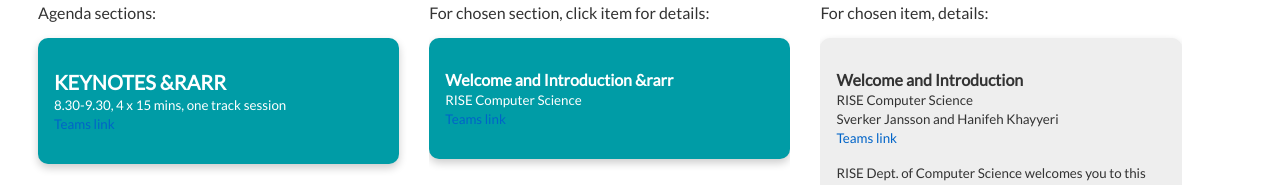
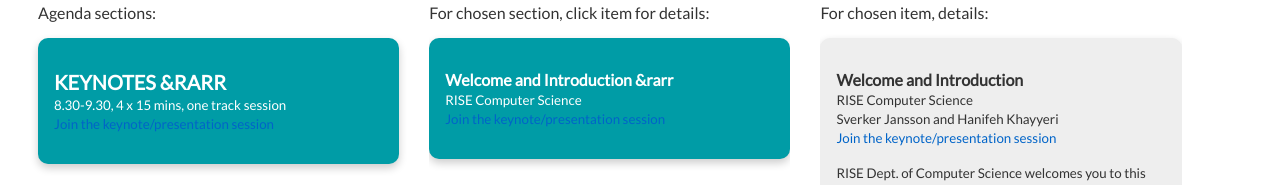
Before and after one commit to kormart/openhouse, a Svelte app: page / in a window 1280 px wide. Shown: the part 602-787 px from the top of the page. Built offline with nearby package versions, Linux system fonts and the light colour scheme.

Commit message:
added randomized order of posters

```diff
--- a/src/App.svelte
+++ b/src/App.svelte
@@ -12,9 +12,29 @@
 	let c1i = 0;
 	let c2i = 0;
 
-	let selectedTag = "data";
 	let tagSelection = JSON.parse(JSON.stringify(data.tags));
 
+	function shuffle(array) {
+		let currentIndex = array.length,  randomIndex;
+
+		// While there remain elements to shuffle.
+		while (currentIndex != 0) {
+
+			// Pick a remaining element.
+			randomIndex = Math.floor(Math.random() * currentIndex);
+			currentIndex--;
+
+			// And swap it with the current element.
+			[array[currentIndex], array[randomIndex]] = [
+			array[randomIndex], array[currentIndex]];
+		}
+
+		return array;
+	}
+	data.posters.map((poster,i) => data.posters[i]["index"]=i);
+	let randIndex = shuffle([...Array(data.posters.length).keys()]);
+	let randPosters = data.posters.map((poster,i) => data.posters[randIndex[i]]);
+	data.posters = randPosters;
 </script>
 <head>
 	<link href='https://fonts.googleapis.com/css?family=Lato' rel='stylesheet' type='text/css'>
@@ -39,6 +59,7 @@
 <div class="grid-container">
 
 	<div class="column1" >
+		<!-- {randIndex.length} {data.posters.length} {randPosters.length} -->
 		Agenda sections:
 		{#each data.sections as section, index}
 				<Hoverable let:hovering={active} >
@@ -46,7 +67,11 @@
 						<p>
 							<b style='font-size: 20px;text-transform: uppercase;'>{section.title} &rarr</b><br>
 							<small>{section.text}</small> <br>
-							<small><a target=”_blank” href="{section.link}">Teams link</a> </small> <br>
+						{#if index == 2}
+						<small>Join poster rooms, separate for each poster </small> <br>
+						{:else}
+						<small><a target=”_blank” href="{section.link}">Join the keynote/presentation session</a> </small> <br>
+						{/if}
 						</p>
 					</div>
 				</Hoverable>
@@ -62,7 +87,7 @@
 						<p
 							><b>{keynote.title} &rarr</b> <br>
 							<small>{keynote.byline}</small> <br>
-							<small><a target=”_blank” href="{keynote.link}">Teams link</a> </small>
+							<small><a target=”_blank” href="{keynote.link}">Join the keynote/presentation session</a> </small>
 						</p>
 					</div>
 				</Hoverable>
@@ -79,7 +104,7 @@
 						<p><b>{pres.title} &rarr</b> <br>
 							<small>{pres.byline}</small> <br>
 							<small>{pres.presenter}</small> <br>
-							<small><a target=”_blank” href="{pres.link}">Teams link</a> </small>
+							<small><a target=”_blank” href="{pres.link}">Join the keynote/presentation session</a> </small>
 						</p>
 						</div>
 				</Hoverable>
@@ -101,16 +126,16 @@
 			{/each}
 			</ButtonGroup>
 		</span>
-		<!-- <small>Current: {tagSelection}</small> -->
+		<small>Current selection: {data.posters.map(poster=>poster.tags.some(tag => tagSelection.includes(tag))).filter(Boolean).length} posters (scroll to see all!)</small>
 		{#each data.posters as poster, index}
 			{#if poster.tags.some(tag => tagSelection.includes(tag)) }
 				<Hoverable let:hovering={active}>
 					<div class="card" class:active="{active || c2i == index}" on:click={() => {current2 = poster.title; c2i = index;}}>
 						<p>
-							<b>{poster.title} &rarr</b> <br>
+							<b>{poster.index}. {poster.title} &rarr</b> <br>
 							<small>{poster.presenter}</small> <br>
 							<small>Tags: {poster.tags}</small> <br>
-							<small><a target=”_blank” href="{poster.teams}">Teams link</a> </small>
+							<small><a target=”_blank” href="{poster.teams}">Join poster room and engage with researchers</a> </small>
 						</p>
 					</div>
 				</Hoverable>
@@ -123,7 +148,7 @@
 		For chosen item, details:
 		<!-- {#if current2 != 'foo' } -->
 		<div class="card" >
-			<p><b>{data[current1][c2i].title}</b> <br>
+			<p><b>{#if c1i==2} {data[current1][c2i].index}.{/if} {data[current1][c2i].title}</b> <br>
 				{#if data[current1][c2i].byline}
 					<small>{data[current1][c2i].byline}</small> <br>
 				{/if}
@@ -131,7 +156,11 @@
 				{#if data[current1][c2i].tags}
 					<small>Tags: {data[current1][c2i].tags}</small> <br>
 				{/if}
-				<small><a target=”_blank” href="{data[current1][c2i].teams}">Teams link</a> </small>
+				{#if c1i == 2}
+				<small><a target=”_blank” href="{data[current1][c2i].teams}">Join poster room and engage with researchers</a> </small>
+				{:else}
+				<small><a target=”_blank” href="{data[current1][c2i].teams}">Join the keynote/presentation session</a> </small>
+				{/if}
 			</p>
 			<small>{data[current1][c2i].text}</small>
 		</div>
--- a/src/data.js
+++ b/src/data.js
@@ -20,7 +20,7 @@
         {title: "Welcome and Introduction", byline: "RISE Computer Science", presenter: "Sverker Jansson and Hanifeh Khayyeri", text: "RISE Dept. of Computer Science welcomes you to this Open House event.", link: "https://teams.microsoft.com/l/meetup-join/19%3ameeting_NzQxMGYxMGYtOGNmNy00MTRmLTg2OGMtYzcyNzNmNWQ1OGQ0%40thread.v2/0?context=%7b%22Tid%22%3a%225a9809cf-0bcb-413a-838a-09ecc40cc9e8%22%2c%22Oid%22%3a%22d8aaa3f7-c388-4111-ab10-c711cf05e49d%22%7d"},
         {title: "Ali Ghodsi, CEO Databricks", byline: "Fireside chat", presenter: "Ali Ghodsi, Seif Haridi, Martin Körling", text: "The journey from SICS/RISE to Berkeley and Silicon Valley, Databricks from Spark to full data platfrom, Cloud versus On-prem. Longer version will be available.", link: "https://teams.microsoft.com/l/meetup-join/19%3ameeting_NzQxMGYxMGYtOGNmNy00MTRmLTg2OGMtYzcyNzNmNWQ1OGQ0%40thread.v2/0?context=%7b%22Tid%22%3a%225a9809cf-0bcb-413a-838a-09ecc40cc9e8%22%2c%22Oid%22%3a%22d8aaa3f7-c388-4111-ab10-c711cf05e49d%22%7d"},
         {title: "Jim Dowling, CEO Hopsworks", byline: "Fireside chat", presenter: "Jim Dowling, Seif Haridi, Martin Körling", text: "Hopsworks, the importance of Feature Stores, start-ups in Europe versus the US.", link: "https://teams.microsoft.com/l/meetup-join/19%3ameeting_NzQxMGYxMGYtOGNmNy00MTRmLTg2OGMtYzcyNzNmNWQ1OGQ0%40thread.v2/0?context=%7b%22Tid%22%3a%225a9809cf-0bcb-413a-838a-09ecc40cc9e8%22%2c%22Oid%22%3a%22d8aaa3f7-c388-4111-ab10-c711cf05e49d%22%7d"},
-        {title: "Staffan Truvé, CTO Recorded Future", byline: "Presentation", presenter: "Staffan Truvé", text: "Recorded Future", link:  "https://teams.microsoft.com/l/meetup-join/19%3ameeting_NzQxMGYxMGYtOGNmNy00MTRmLTg2OGMtYzcyNzNmNWQ1OGQ0%40thread.v2/0?context=%7b%22Tid%22%3a%225a9809cf-0bcb-413a-838a-09ecc40cc9e8%22%2c%22Oid%22%3a%22d8aaa3f7-c388-4111-ab10-c711cf05e49d%22%7d"}
+        {title: "Staffan Truvé, CTO Recorded Future", byline: "Presentation", presenter: "Staffan Truvé", text: "Recorded Future is a leading provider of digital intelligence services. By combining persistent and pervasive automated data collection and analytics with human analysis, Recorded Future provides real-time visibility into the vast digital landscape and empowers clients to take proactive action to disrupt adversaries and keep their people, systems, and infrastructure safe.", link:  "https://teams.microsoft.com/l/meetup-join/19%3ameeting_NzQxMGYxMGYtOGNmNy00MTRmLTg2OGMtYzcyNzNmNWQ1OGQ0%40thread.v2/0?context=%7b%22Tid%22%3a%225a9809cf-0bcb-413a-838a-09ecc40cc9e8%22%2c%22Oid%22%3a%22d8aaa3f7-c388-4111-ab10-c711cf05e49d%22%7d"}
     ],
     presentations: [
         {title: "AI-NLP", byline: "Language Models for NLP – Is Bigger Always Better?", presenter: "Joakim Nivre", text: "Recent advances in NLP thanks to large-scale pre-trained language models like BERT and GPT-3 may suggest that the way forward is to build ever larger models on ever more data. Even if this is true, there will always be situations where it is hard or impractical to use the largest models. More generally, we should always strive to minimize the resources needed to achieve sufficient performance.", link: "https://teams.microsoft.com/l/meetup-join/19%3ameeting_NzQxMGYxMGYtOGNmNy00MTRmLTg2OGMtYzcyNzNmNWQ1OGQ0%40thread.v2/0?context=%7b%22Tid%22%3a%225a9809cf-0bcb-413a-838a-09ecc40cc9e8%22%2c%22Oid%22%3a%22d8aaa3f7-c388-4111-ab10-c711cf05e49d%22%7d"},
```
